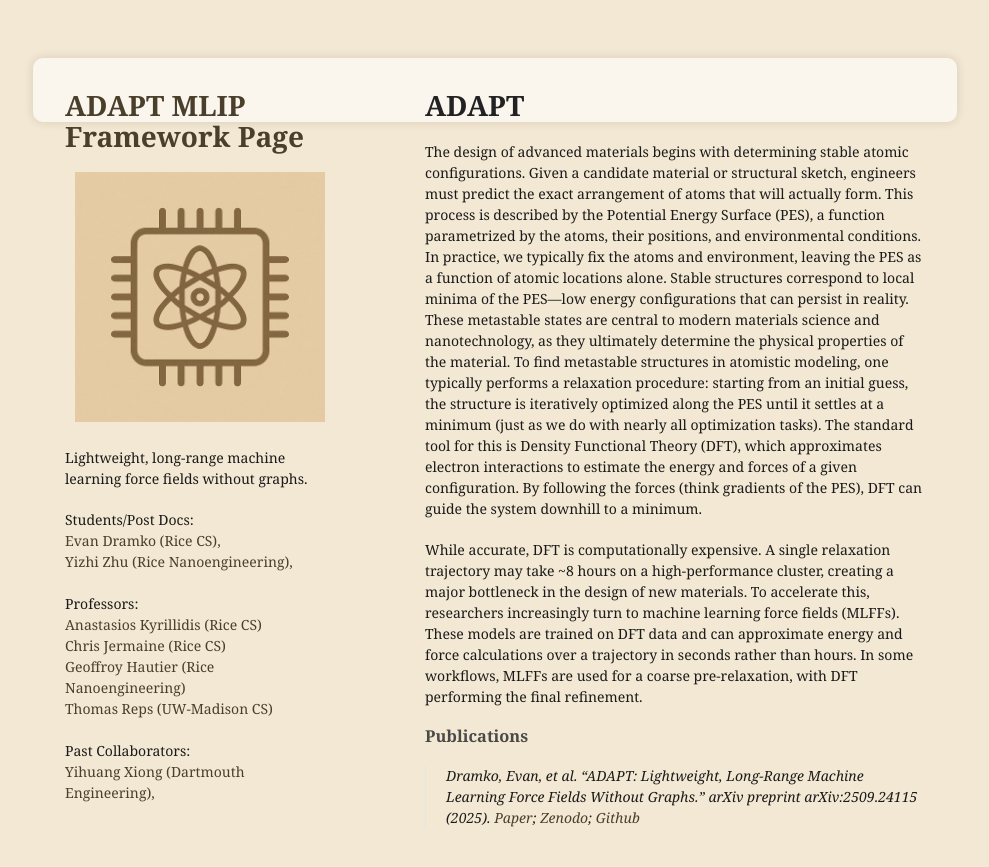
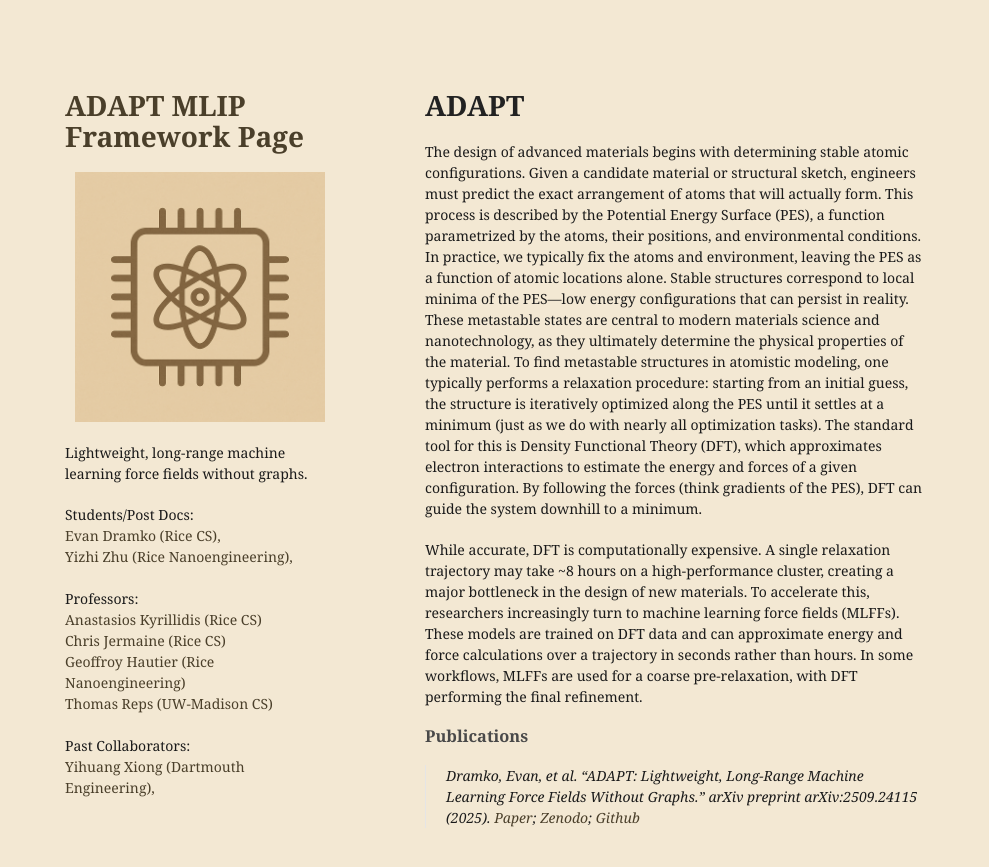
Before and after one commit to EvanDramko/ADAPT_webpage, a Jekyll site: the page built from index.md, in a window 1280 px wide. Shown: the top 867 px of the page, without its empty margins (145-1134 px from the left). Built offline with Jekyll 4.4.1, drawn with Linux system fonts in a browser that asks for light colours.

Commit message:
interaction clarification in styling

```diff
--- a/assets/css/style.scss
+++ b/assets/css/style.scss
@@ -28,3 +28,34 @@ header h1, header h2 {
   border-radius: 10px;
   box-shadow: 0 0 10px rgba(60, 50, 30, 0.15);
 }
+
+/* Kill the white panel behind the header/content */
+.wrapper {
+  background: transparent !important;  /* jekyll-theme-minimal often sets white */
+  box-shadow: none;                    /* optional */
+}
+
+/* Ensure the header itself doesn’t force a white slab */
+header {
+  background: transparent !important;
+}
+
+/* Image should not introduce a white box */
+header img {
+  display: block;
+  margin: 0.5rem auto;
+  background: transparent;
+}
+
+/* If you see overlap, force normal document flow */
+header::after {
+  content: "";
+  display: table;
+  clear: both;
+}
+
+/* Your parchment + text colors (adjust if you already set these) */
+body {
+  background-color: #f3e8d3; /* parchment */
+  color: #1a1a1a;
+}
```
